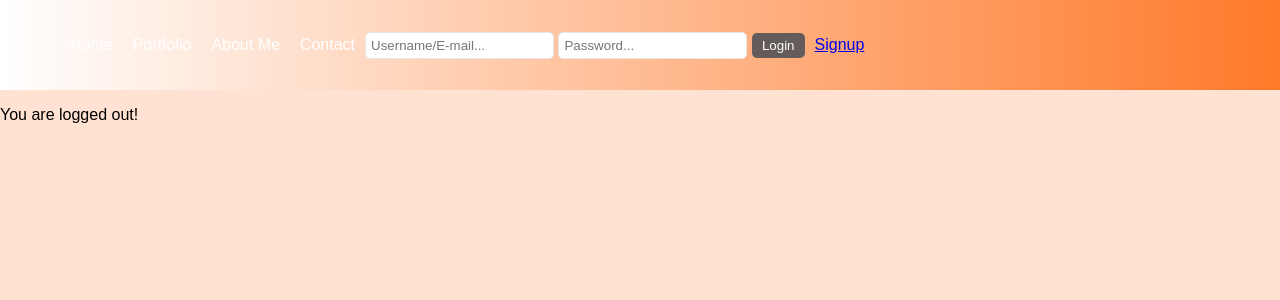
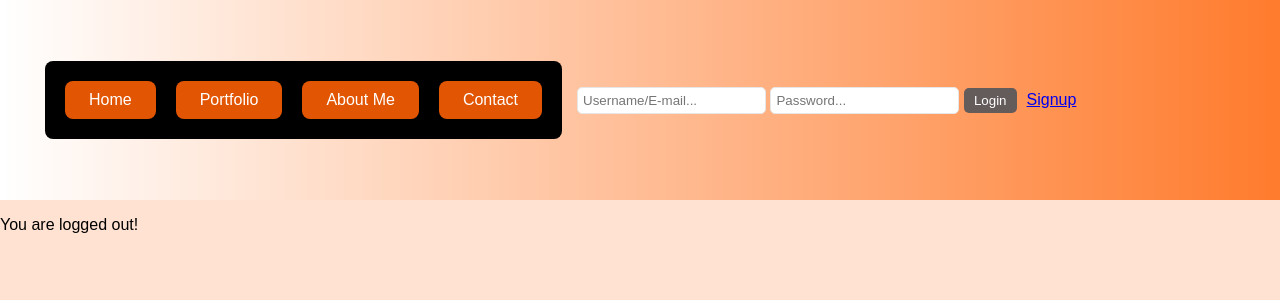
Before and after one commit to Destiny-Ra/Degree-Plan, a PHP site: page / in a window 1280 px wide; the page is wider, and only the part inside the window is pictured. Shown: the top 300 px of that part. Run offline with PHP 8.4, Linux system fonts and the light colour scheme.

Commit message:
Update style.css

```diff
--- a/Degree Plan/style.css
+++ b/Degree Plan/style.css
@@ -10,23 +10,42 @@ body {
 
 header {
     width: 100%;
-    padding: 20px;
-    background-color: #877b7b;
+    padding: 30px;
     background-image: linear-gradient(to right, #FFFFFF, #FF7523);
     color: #fff;
     display: flex;
     align-items: center;
 }
 
-.nav-header-main ul {
+nav{
+    margin: 15px;
+}
+
+nav ul {
     list-style:none;
     display: flex;
+    background-color: #000000;
+    border-radius: 8px;
+    overflow: hidden;
+    padding: 10px;
 }
 
-.nav-header-main ul li a {
+nav ul li{
+    float: left;
+    margin: 10px;
+}
+
+nav ul li a {
+    cursor: pointer;
+    display: block;
+    border-radius: 8px;
+    padding: 10px 24px;
+    background-color: #E15503;
     color: white;
     text-decoration: none;
-    padding: 10px;
+}
+nav ul li a:hover {
+    background-color:#E97734;
 }
 
 .header-login {
@@ -62,3 +81,14 @@ header {
 .header-login button[name="logout-submit"] {
     background-color: #555;
 }
+
+footer{
+    background-color: #000000;
+    color: white;
+    position: fixed;
+    left: 0;
+    bottom: 0;
+    text-align: center;
+    padding: 20px;
+    width: 100%;
+}
```
